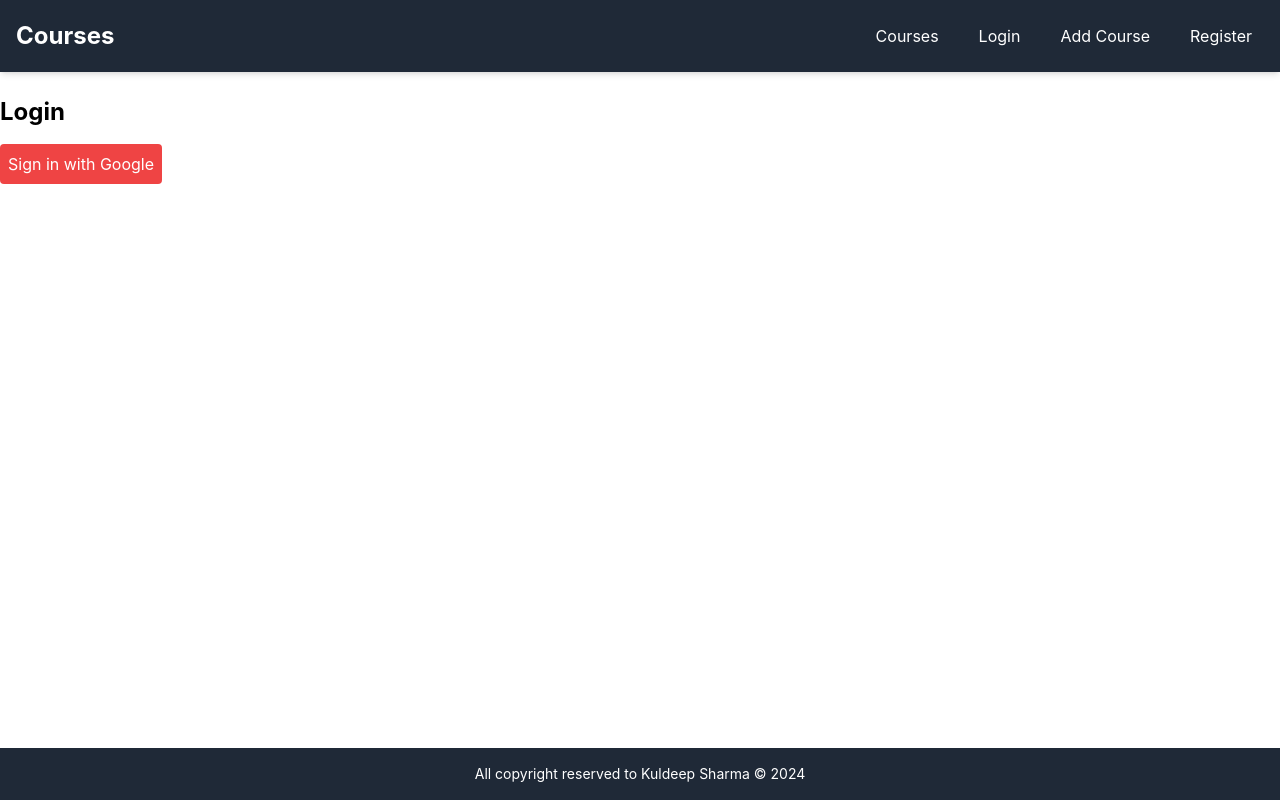
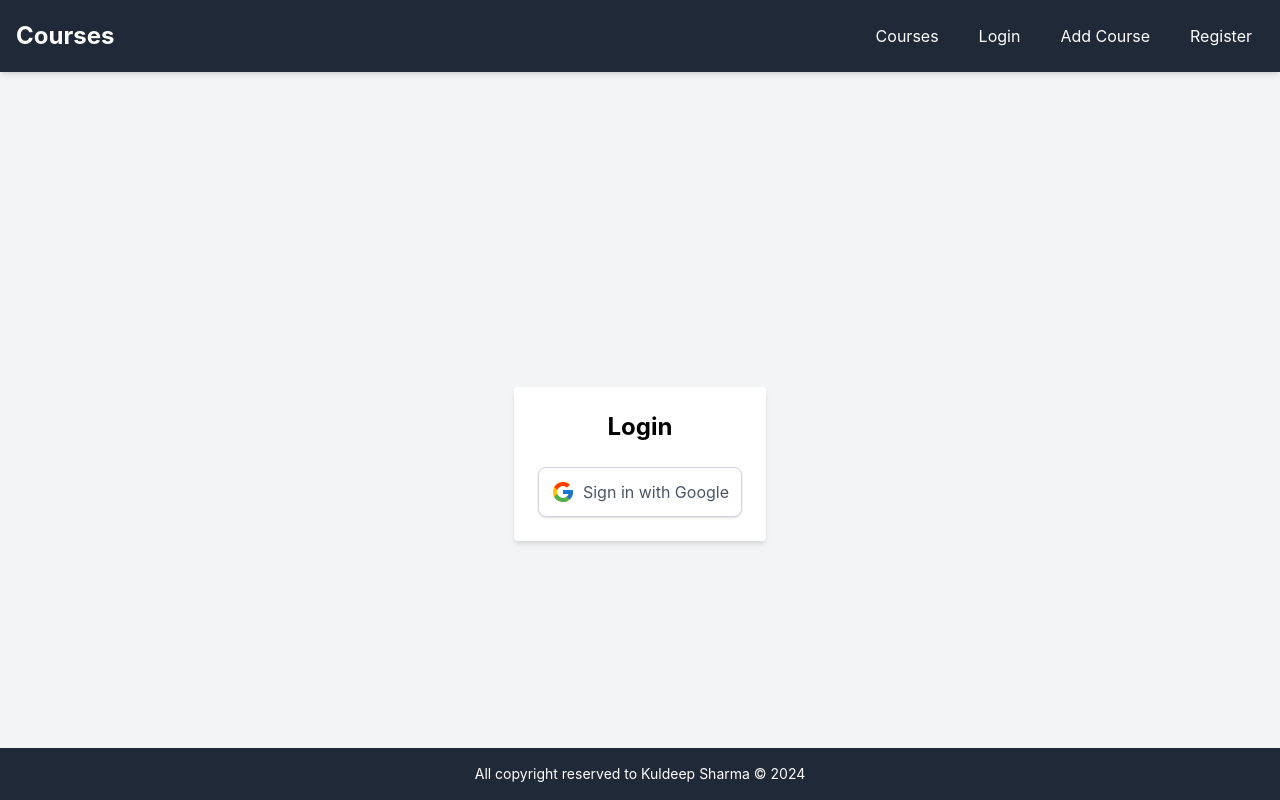
Before and after one commit to kuldeepsharma2/course-app, a React (Create React App) app: page /login in a window 1280 px wide. Shown: the top 800 px of the page. Built offline with nearby package versions, Linux system fonts and the light colour scheme; no server answers.

Commit message:
login attractive look

```diff
--- a/package.json
+++ b/package.json
@@ -12,6 +12,7 @@
     "firebase-admin": "^12.4.0",
     "react": "^18.3.1",
     "react-dom": "^18.3.1",
+    "react-icons": "^5.3.0",
     "react-redux": "^9.1.2",
     "react-router-dom": "^6.26.1",
     "react-scripts": "5.0.1",
--- a/src/components/Header.js
+++ b/src/components/Header.js
@@ -66,7 +66,7 @@ function Header() {
             Add Course
           </button>
           {!user ? (
-            <Link to="/register" className="hover:bg-gray-700 px-3 py-2 rounded transition duration-300">Register</Link>
+            <Link to="/login" className="hover:bg-gray-700 px-3 py-2 rounded transition duration-300">Register</Link>
           ) : (
             <button onClick={handleLogout} className="text-red-500 hover:bg-gray-700 px-3 py-2 rounded transition duration-300">
               Logout
--- a/src/pages/Login.js
+++ b/src/pages/Login.js
@@ -1,6 +1,7 @@
 import React from 'react';
 import { getAuth, signInWithPopup, GoogleAuthProvider } from 'firebase/auth';
 import { useNavigate } from 'react-router-dom';
+import { FcGoogle } from 'react-icons/fc'; // Google icon from react-icons
 
 function Login() {
   const navigate = useNavigate();
@@ -18,14 +19,17 @@ function Login() {
   };
 
   return (
-    <div className="container mx-auto mt-8">
-      <h1 className="text-2xl font-bold mb-4">Login</h1>
-      <button
-        onClick={handleGoogleLogin}
-        className="bg-red-500 text-white p-2 rounded"
-      >
-        Sign in with Google
-      </button>
+    <div className="flex items-center justify-center min-h-screen bg-gray-100">
+      <div className="bg-white p-6 rounded shadow-md text-center">
+        <h1 className="text-2xl font-bold mb-6">Login</h1>
+        <button
+          onClick={handleGoogleLogin}
+          className="flex items-center justify-center bg-white border border-gray-300 text-gray-600 p-3 rounded-lg shadow hover:shadow-md hover:bg-gray-50"
+        >
+          <FcGoogle className="text-2xl mr-2" />
+          Sign in with Google
+        </button>
+      </div>
     </div>
   );
 }
```
Also changed, not shown: 1 other file (tests, documents, lock files or other folders).
